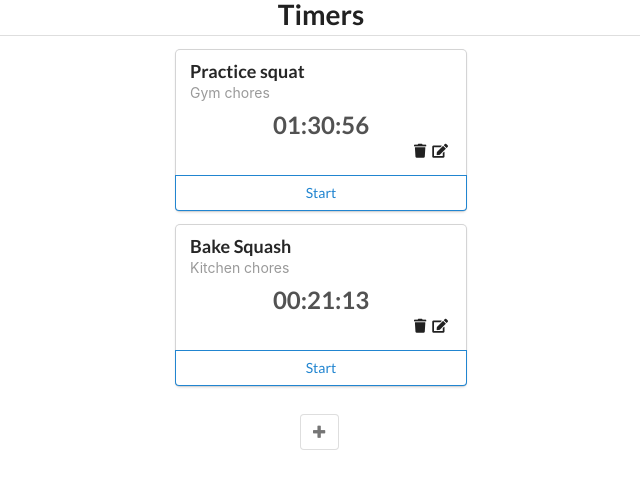
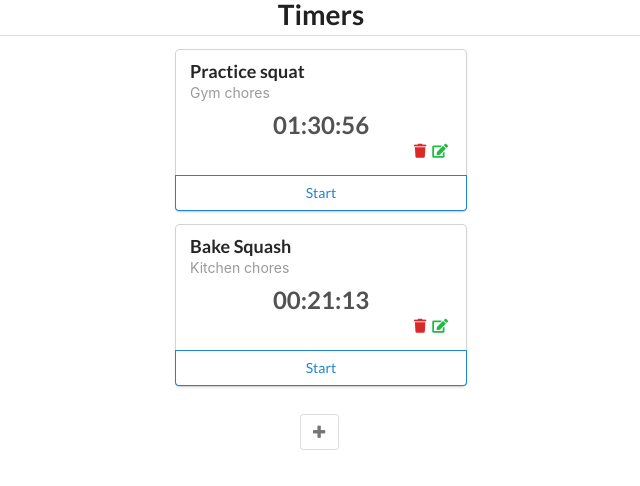
Before and after one commit to Mona95/React-TimeTracking, a React (Create React App) app: page / in a window 1280 px wide. Shown: the top 486 px of the page, without its empty margins (319-959 px from the left). Built offline with nearby package versions, Linux system fonts and the light colour scheme.

Commit message:
update timers has been added

```diff
--- a/src/TimersDashboard/EditableTimer.js
+++ b/src/TimersDashboard/EditableTimer.js
@@ -6,10 +6,41 @@ export default class EditableTimer extends Component {
   state = {
     editFormOpen: false
   };
+  closeForm = () => {
+    this.setState({ editFormOpen: false });
+  };
+  openForm = () => {
+    this.setState({ editFormOpen: true });
+  };
+  handleEditClick = timer => {
+    this.openForm();
+  };
+  handleFormClose = () => {
+    this.closeForm();
+  };
+  handleSubmitForm = timer => {
+    this.props.onFormSubmit(timer);
+    this.closeForm();
+  };
   render() {
-    const { title, project, editFormOpen, runningSince, elapsed } = this.props;
+    const {
+      id,
+      title,
+      project,
+      editFormOpen,
+      runningSince,
+      elapsed
+    } = this.props;
     if (this.state.editFormOpen) {
-      return <TimerForm title={title} project={project} />;
+      return (
+        <TimerForm
+          id={id}
+          title={title}
+          project={project}
+          onFormClose={this.handleFormClose}
+          onFormSubmit={this.handleSubmitForm}
+        />
+      );
     } else {
       return (
         <Timer
@@ -17,6 +48,7 @@ export default class EditableTimer extends Component {
           project={project}
           elapsed={elapsed}
           runningSince={runningSince}
+          onEditClick={this.handleEditClick}
         />
       );
     }
--- a/src/TimersDashboard/EditableTimerList.js
+++ b/src/TimersDashboard/EditableTimerList.js
@@ -12,6 +12,7 @@ class EditableTimerList extends Component {
         elapsed={timer.elapsed}
         runningSince={timer.runningSince}
         editFormOpen={false}
+        onFormSubmit={this.props.onFormSubmit}
       />
     ));
     return <div id="timers">{timers}</div>;
--- a/src/TimersDashboard/Timer.js
+++ b/src/TimersDashboard/Timer.js
@@ -13,11 +13,20 @@ export default class Timer extends Component {
             <h2>{elapsedString}</h2>
           </div>
           <div className="extra content">
-            <span className="right floated edit icon">
-              <i className="edit icon"></i>
+            <span
+              className="right floated edit icon"
+              style={{ cursor: "pointer" }}
+              onClick={this.props.onEditClick}
+              data-tooltip="Edit Timer"
+            >
+              <i className="green edit icon"></i>
             </span>
-            <span className="right floated trash icon">
-              <i className="trash icon"></i>
+            <span
+              className="right floated trash icon"
+              style={{ cursor: "pointer" }}
+              data-tooltip="Delete Timer"
+            >
+              <i className="red trash icon"></i>
             </span>
           </div>
         </div>
--- a/src/TimersDashboard/TimerForm.js
+++ b/src/TimersDashboard/TimerForm.js
@@ -2,6 +2,7 @@ import React, { Component } from "react";
 
 export default class TimerForm extends Component {
   state = {
+    id: this.props.id,
     title: this.props.title || "",
     project: this.props.project || ""
   };
--- a/src/TimersDashboard/TimersDashboard.js
+++ b/src/TimersDashboard/TimersDashboard.js
@@ -26,17 +26,37 @@ class TimersDashboard extends Component {
   handleCreateFormSubmit = timer => {
     this.createTimer(timer);
   };
+  handleEditFormSubmit = attr => {
+    this.updateTimer(attr);
+  };
   createTimer = timer => {
     const t = helpers.newTimer(timer);
     this.setState({
       timers: this.state.timers.concat(t)
     });
   };
+  updateTimer = attr => {
+    this.setState({
+      timers: this.state.timers.map(timer => {
+        if (timer.id === attr.id) {
+          return Object.assign({}, timer, {
+            title: attr.title,
+            project: attr.project
+          });
+        } else {
+          return timer;
+        }
+      })
+    });
+  };
   render() {
     return (
       <div className="ui three column centered grid">
         <div className="column">
-          <EditableTimerList timers={this.state.timers} />
+          <EditableTimerList
+            timers={this.state.timers}
+            onFormSubmit={this.handleEditFormSubmit}
+          />
           <ToggleableTimerForm
             onFormSubmit={this.handleCreateFormSubmit}
             isOpen={false}
--- a/src/TimersDashboard/ToggleableTimerForm.js
+++ b/src/TimersDashboard/ToggleableTimerForm.js
@@ -31,6 +31,7 @@ class ToggleableTimerForm extends Component {
           <button
             className="ui basic button icon"
             onClick={this.handleFormOpen}
+            data-tooltip="Add New Timer"
           >
             <i className="plus icon"></i>
           </button>
```
